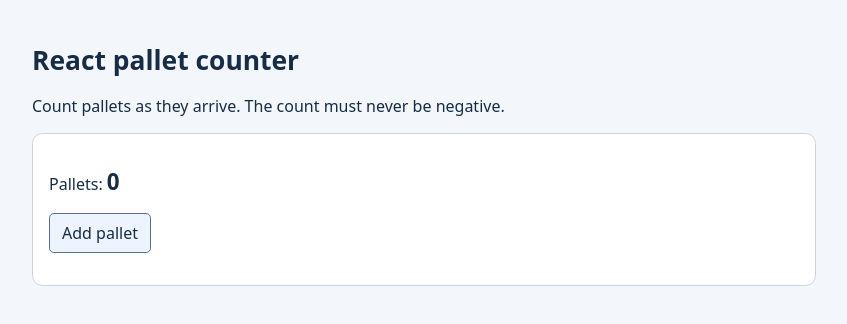
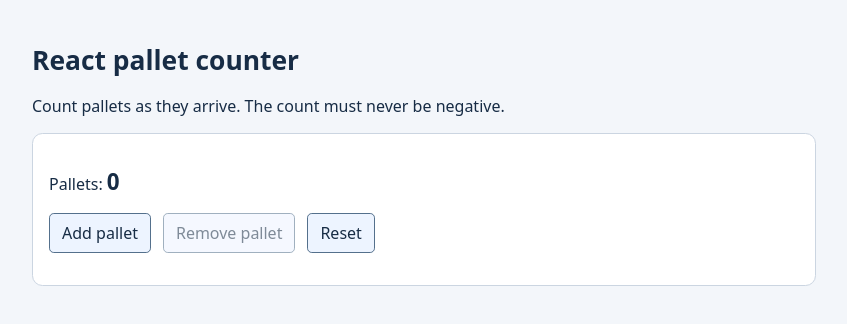
Before and after one commit to adam-zielonka/frontend-tutorial, a React (Vite) app: page / in a window 1280 px wide. Shown: the top 324 px of the page, without its empty margins (216-1063 px from the left). Built offline with nearby package versions, Linux system fonts and the light colour scheme.

Commit message:
Bound subtraction and reset: solution (lesson-03-03-bounded-events-solution-v5)

```diff
--- a/lesson.json
+++ b/lesson.json
@@ -1,6 +1,6 @@
 {
   "id": "03-03-bounded-events",
-  "variant": "start",
+  "variant": "solution",
   "release": "v5",
   "tasks": [
     "Add Remove pallet with a functional updater clamped to zero.",
--- a/src/App.tsx
+++ b/src/App.tsx
@@ -10,6 +10,8 @@ export default function App() {
       <p>Pallets: <output aria-live="polite">{count}</output></p>
       <div className="controls">
         <button onClick={() => setCount(current => current + 1)}>Add pallet</button>
+        <button disabled={count === 0} onClick={() => setCount(current => Math.max(0, current - 1))}>Remove pallet</button>
+        <button onClick={() => setCount(0)}>Reset</button>
       </div>
     </section>
   </main>;
```
Also changed, not shown: 1 other file (tests, documents, lock files or other folders).
